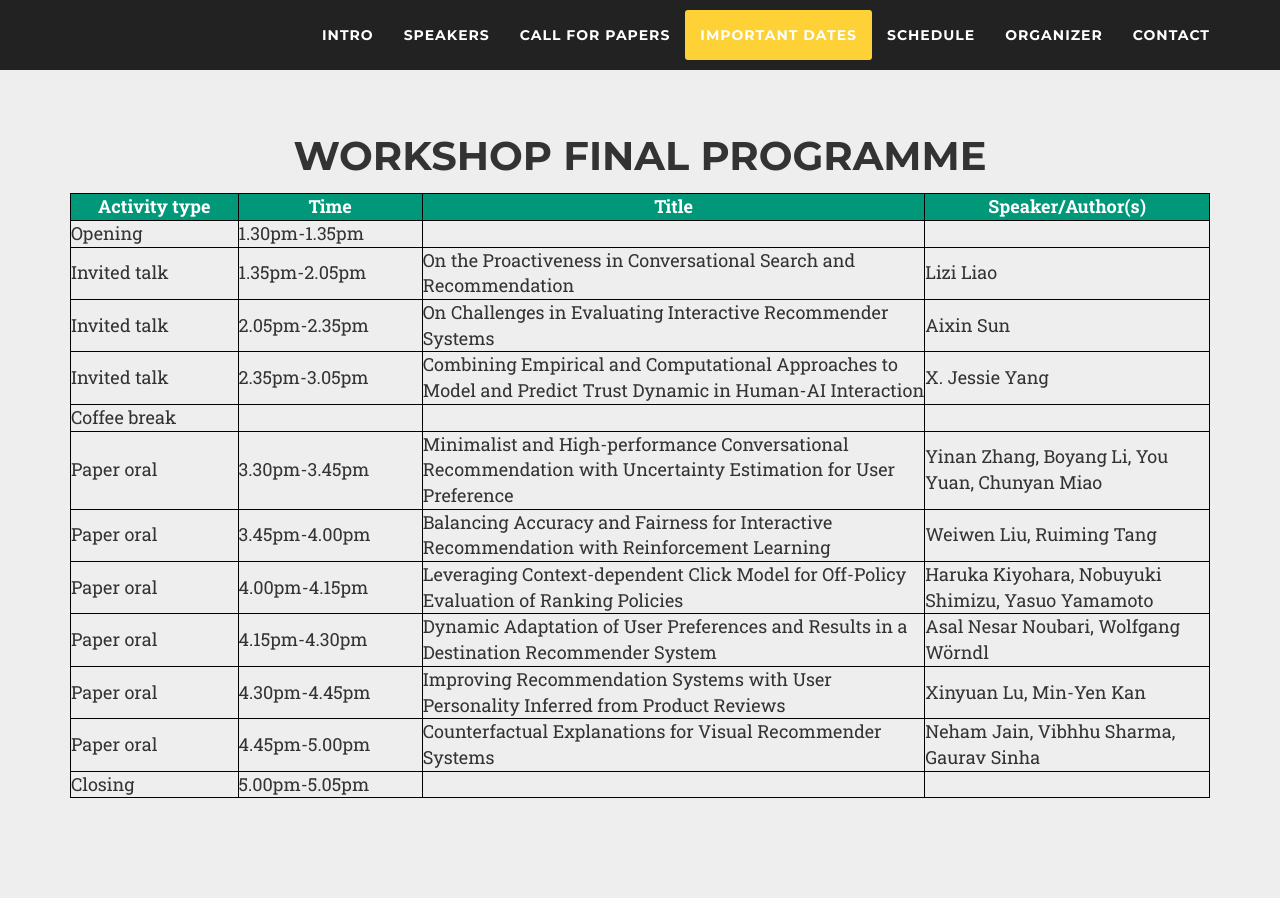
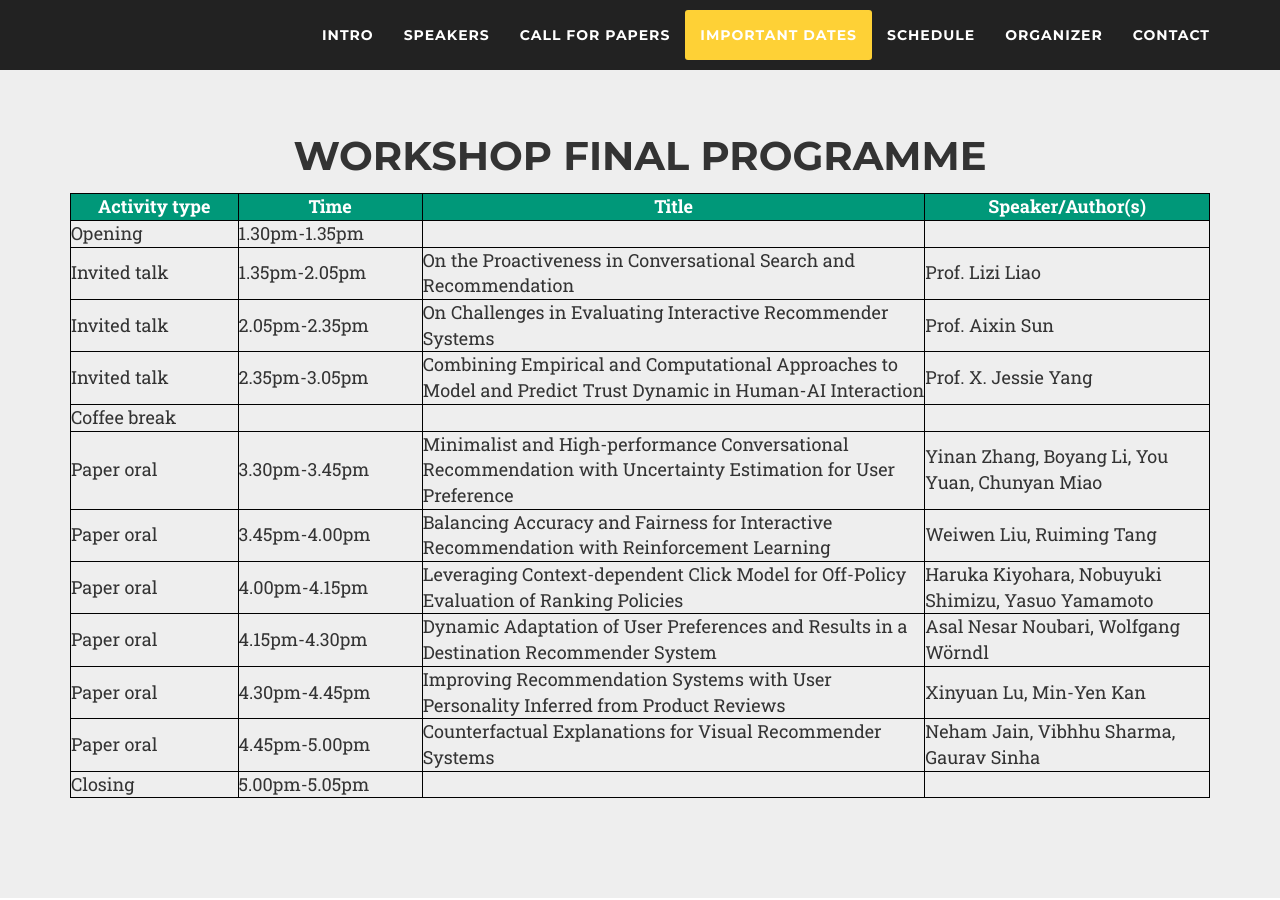
Before and after one commit to irs-wsdm/irs-wsdm.github.io, a Jekyll site: the page built from index.md, in a window 1280 px wide and 900 px high, scrolled down 3650 px. Built offline with Jekyll 4.4.1, drawn with Linux system fonts in a browser that asks for light colours; nearby versions of some CDN libraries; some web fonts are replaced.

Commit message:
tmp commit

```diff
--- a/_includes/schedule.html
+++ b/_includes/schedule.html
@@ -24,9 +24,9 @@
     <table style="width: 100%">
         <tr> <th width=100px> Activity type </th> <th width=110px> Time </th> <th width=300px> Title </th> <th> Speaker/Author(s) </th> </tr>
         <tr> <td width=100px> Opening </td> <td width=110px> 1.30pm-1.35pm </td> <td></td> <td></td> </tr>
-        <tr> <td width=100px>Invited talk</td> <td width=110px>1.35pm-2.05pm</td> <td width=300px>On the Proactiveness in Conversational Search and Recommendation </td> <td width=170px> Lizi Liao </td> </tr>
-        <tr> <td width=100px>Invited talk</td> <td width=110px>2.05pm-2.35pm</td> <td width=300px>On Challenges in Evaluating Interactive Recommender Systems </td> <td width=170px> Aixin Sun </td> </tr>
-        <tr> <td width=100px>Invited talk</td> <td width=110px>2.35pm-3.05pm</td> <td width=300px>Combining Empirical and Computational Approaches to Model and Predict Trust Dynamic in Human-AI Interaction </td> <td width=170px> X. Jessie Yang </td> </tr>
+        <tr> <td width=100px>Invited talk</td> <td width=110px>1.35pm-2.05pm</td> <td width=300px>On the Proactiveness in Conversational Search and Recommendation </td> <td width=170px> Prof. Lizi Liao </td> </tr>
+        <tr> <td width=100px>Invited talk</td> <td width=110px>2.05pm-2.35pm</td> <td width=300px>On Challenges in Evaluating Interactive Recommender Systems </td> <td width=170px> Prof. Aixin Sun </td> </tr>
+        <tr> <td width=100px>Invited talk</td> <td width=110px>2.35pm-3.05pm</td> <td width=300px>Combining Empirical and Computational Approaches to Model and Predict Trust Dynamic in Human-AI Interaction </td> <td width=170px> Prof. X. Jessie Yang </td> </tr>
         <tr> <td width=100px> Coffee break </td> <td></td><td></td><td></td> </tr>
         <tr> <td width=100px>Paper oral</td> <td width=110px>3.30pm-3.45pm</td> <td width=300px>Minimalist and High-performance Conversational Recommendation with Uncertainty Estimation for User Preference</td> <td width=170px> Yinan Zhang, Boyang Li, You Yuan, Chunyan Miao </td> </tr>
         <tr> <td width=100px>Paper oral</td> <td width=110px>3.45pm-4.00pm</td> <td width=300px>Balancing Accuracy and Fairness for Interactive Recommendation with Reinforcement Learning </td> <td width=170px> Weiwen Liu, Ruiming Tang </td> </tr>
```
Also changed, not shown: 1 other file.
